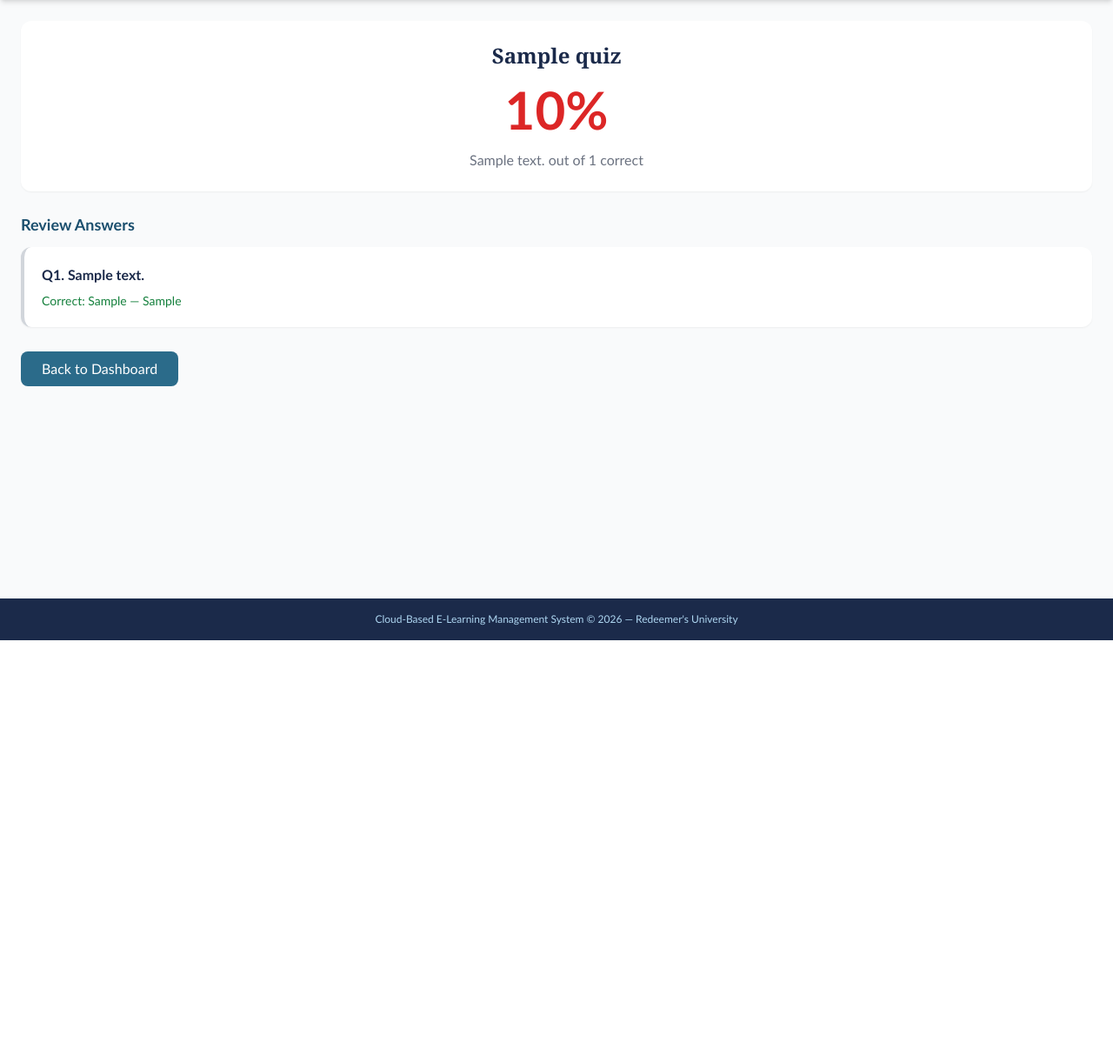
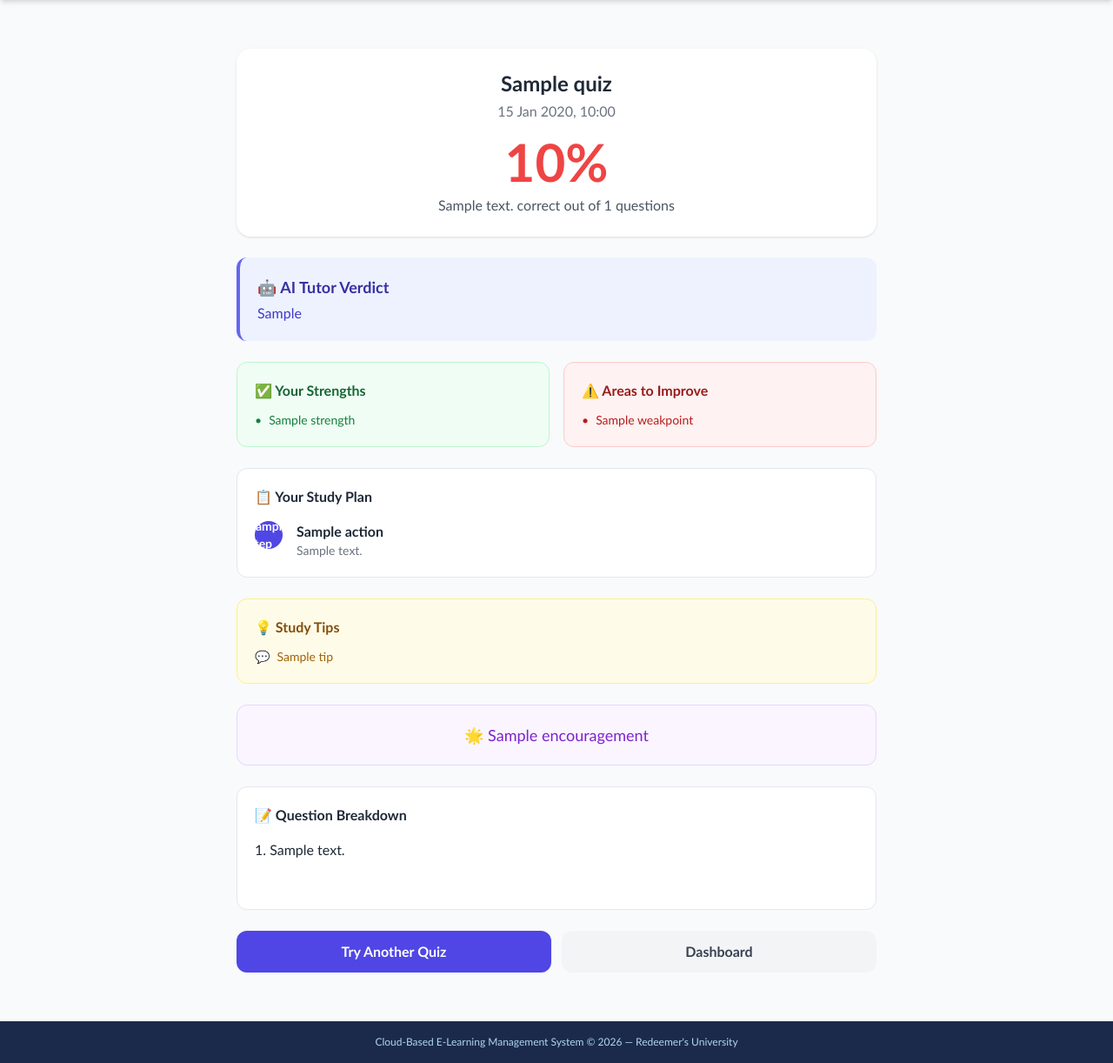
Before and after one commit to eriomo/educloud-elearn, a Django app: template templates/assessments/quiz_result.html in a window 1280 px wide. Shown: the part 64-1286 px from the top of the page at 87% size. Before the commit the page ends 800 px from the top, so only its background shows below. Run offline with Django 4.2, Linux system fonts and the light colour scheme; the template is opened without the code that fills it: most values are stand-ins (such as "Sample title", 1, 10 or a date in 2020); some libraries are stand-ins or nearby versions.

Commit message:
Update quiz_result.html

```diff
--- a/templates/assessments/quiz_result.html
+++ b/templates/assessments/quiz_result.html
@@ -1,9 +1,111 @@
-{% extends 'base.html' %}{% block title %}Quiz Result{% endblock %}{% block content %}
-<div class="bg-white rounded-xl shadow-sm p-6 mb-6 text-center"><h1 class="text-2xl font-display font-bold text-brand-700 mb-2">{{ result.quiz.title }}</h1>
-<div class="text-6xl font-bold my-4 {% if result.score >= 70 %}text-green-600{% elif result.score >= 50 %}text-amber-600{% else %}text-red-600{% endif %}">{{ result.score }}%</div>
-<p class="text-gray-500">{{ result.correct_answers }} out of {{ result.total_questions }} correct</p></div>
-<h2 class="text-lg font-bold text-brand-600 mb-3">Review Answers</h2>
-{% for q in questions %}<div class="bg-white rounded-xl shadow-sm p-5 mb-3 border-l-4 {% if result.answers_json|dictsort:q.id %}{% with ans=result.answers_json %}{% if ans|length > 0 %}border-gray-300{% endif %}{% endwith %}{% endif %}">
-<p class="font-bold text-brand-700 mb-2">Q{{ forloop.counter }}. {{ q.question_text }}</p>
-<p class="text-sm text-green-700">Correct: {{ q.correct_option }} — {% if q.correct_option == 'A' %}{{ q.option_a }}{% elif q.correct_option == 'B' %}{{ q.option_b }}{% elif q.correct_option == 'C' %}{{ q.option_c }}{% else %}{{ q.option_d }}{% endif %}</p></div>{% endfor %}
-<a href="{% url 'dashboard' %}" class="inline-block bg-brand-500 text-white px-6 py-2 rounded-lg mt-4 hover:bg-brand-600">Back to Dashboard</a>{% endblock %}
+{% extends 'base.html' %}
+{% block title %}Quiz Result{% endblock %}
+
+{% block content %}
+<div class="max-w-3xl mx-auto py-8 px-4">
+
+  <div class="bg-white rounded-2xl shadow p-6 mb-6 text-center">
+    <h1 class="text-2xl font-bold text-gray-800 mb-1">{{ result.quiz.title }}</h1>
+    <p class="text-gray-500 mb-4">{{ result.date_taken|date:"d M Y, H:i" }}</p>
+    <div class="text-6xl font-extrabold {% if result.score >= 70 %}text-green-500{% elif result.score >= 50 %}text-yellow-500{% else %}text-red-500{% endif %}">
+      {{ result.score }}%
+    </div>
+    <p class="text-gray-600 mt-2">{{ result.correct_answers }} correct out of {{ result.total_questions }} questions</p>
+  </div>
+
+  {% if feedback %}
+  <div class="bg-indigo-50 border-l-4 border-indigo-500 rounded-xl p-5 mb-6">
+    <h2 class="text-lg font-bold text-indigo-800 mb-1">🤖 AI Tutor Verdict</h2>
+    <p class="text-indigo-700">{{ feedback.overall_verdict }}</p>
+  </div>
+
+  <div class="grid grid-cols-1 md:grid-cols-2 gap-4 mb-6">
+    {% if feedback.strengths %}
+    <div class="bg-green-50 border border-green-200 rounded-xl p-5">
+      <h3 class="font-bold text-green-800 mb-3">✅ Your Strengths</h3>
+      <ul class="space-y-2">
+        {% for s in feedback.strengths %}
+        <li class="text-green-700 text-sm flex items-start gap-2"><span>•</span><span>{{ s }}</span></li>
+        {% endfor %}
+      </ul>
+    </div>
+    {% endif %}
+
+    {% if feedback.weakpoints %}
+    <div class="bg-red-50 border border-red-200 rounded-xl p-5">
+      <h3 class="font-bold text-red-800 mb-3">⚠️ Areas to Improve</h3>
+      <ul class="space-y-2">
+        {% for w in feedback.weakpoints %}
+        <li class="text-red-700 text-sm flex items-start gap-2"><span>•</span><span>{{ w }}</span></li>
+        {% endfor %}
+      </ul>
+    </div>
+    {% endif %}
+  </div>
+
+  {% if feedback.improvement_plan %}
+  <div class="bg-white border border-gray-200 rounded-xl p-5 mb-6">
+    <h3 class="font-bold text-gray-800 mb-4">📋 Your Study Plan</h3>
+    <div class="space-y-3">
+      {% for step in feedback.improvement_plan %}
+      <div class="flex gap-4 items-start">
+        <div class="w-8 h-8 rounded-full bg-indigo-600 text-white flex items-center justify-center font-bold text-sm flex-shrink-0">
+          {{ step.step }}
+        </div>
+        <div>
+          <p class="font-semibold text-gray-800">{{ step.action }}</p>
+          <p class="text-gray-500 text-sm">{{ step.detail }}</p>
+        </div>
+      </div>
+      {% endfor %}
+    </div>
+  </div>
+  {% endif %}
+
+  {% if feedback.study_tips %}
+  <div class="bg-yellow-50 border border-yellow-200 rounded-xl p-5 mb-6">
+    <h3 class="font-bold text-yellow-800 mb-3">💡 Study Tips</h3>
+    <ul class="space-y-2">
+      {% for tip in feedback.study_tips %}
+      <li class="text-yellow-700 text-sm flex items-start gap-2"><span>💬</span><span>{{ tip }}</span></li>
+      {% endfor %}
+    </ul>
+  </div>
+  {% endif %}
+
+  {% if feedback.encouragement %}
+  <div class="bg-purple-50 border border-purple-200 rounded-xl p-5 mb-6 text-center">
+    <p class="text-purple-700 font-medium text-lg">🌟 {{ feedback.encouragement }}</p>
+  </div>
+  {% endif %}
+  {% endif %}
+
+  <div class="bg-white border border-gray-200 rounded-xl p-5 mb-6">
+    <h3 class="font-bold text-gray-800 mb-4">📝 Question Breakdown</h3>
+    {% for q in questions %}
+    <div class="mb-4 pb-4 border-b border-gray-100 last:border-0">
+      <p class="text-gray-800 font-medium mb-1">{{ forloop.counter }}. {{ q.question_text }}</p>
+      {% for qid, val in result.answers_json.items %}
+        {% if qid == q.id|stringformat:"s" %}
+        <p class="text-sm {% if val.is_correct %}text-green-600{% else %}text-red-500{% endif %}">
+          Your answer: <strong>{{ val.selected }}</strong>
+          {% if not val.is_correct %} — Correct: <strong>{{ val.correct }}</strong>{% endif %}
+          {% if val.is_correct %}✓{% else %}✗{% endif %}
+        </p>
+        {% endif %}
+      {% endfor %}
+    </div>
+    {% endfor %}
+  </div>
+
+  <div class="flex gap-3">
+    <a href="{% url 'quiz_list' result.quiz.lesson.id %}" class="flex-1 text-center bg-indigo-600 text-white py-3 rounded-xl font-semibold hover:bg-indigo-700">
+      Try Another Quiz
+    </a>
+    <a href="{% url 'dashboard' %}" class="flex-1 text-center bg-gray-100 text-gray-700 py-3 rounded-xl font-semibold hover:bg-gray-200">
+      Dashboard
+    </a>
+  </div>
+
+</div>
+{% endblock %}
```
